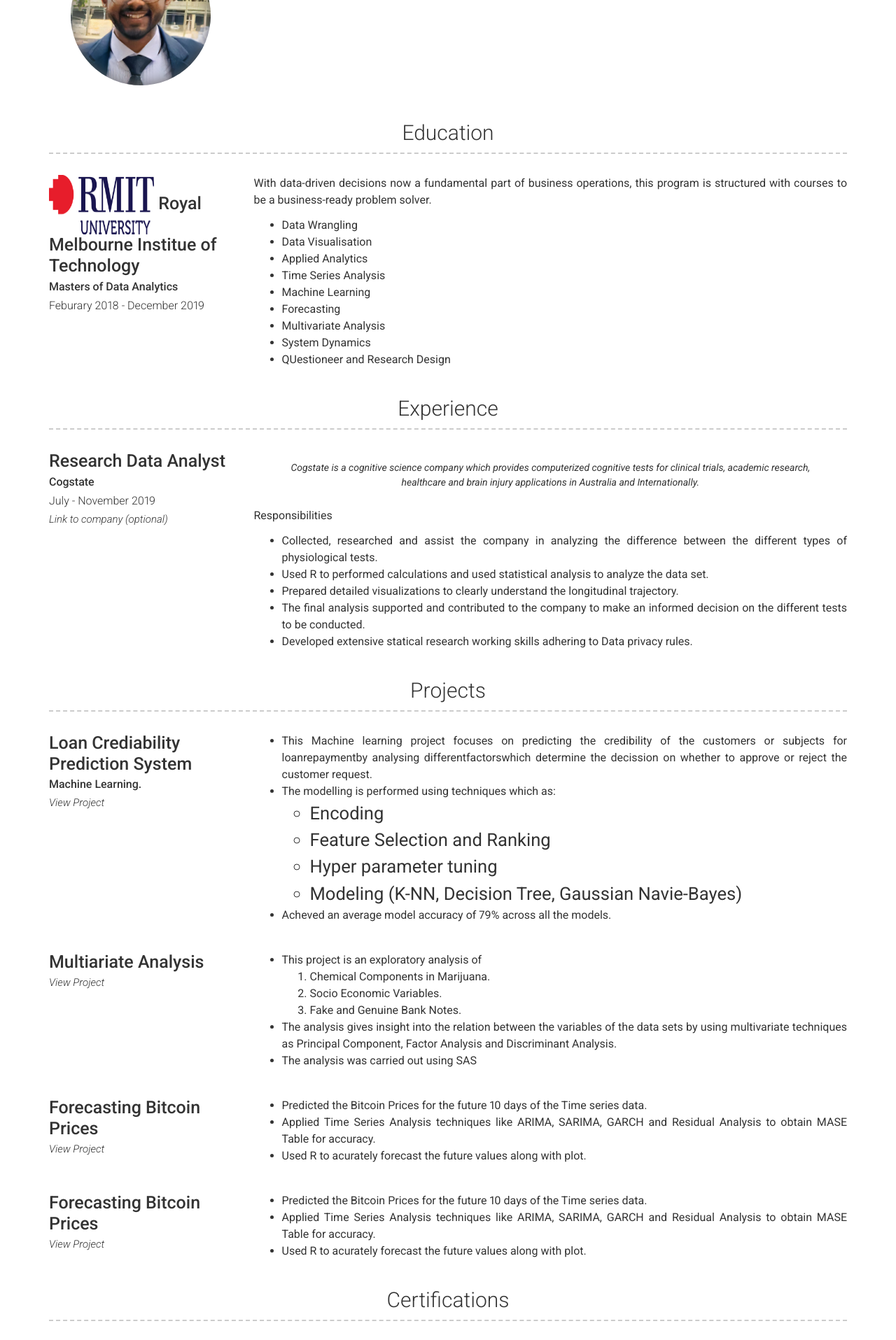
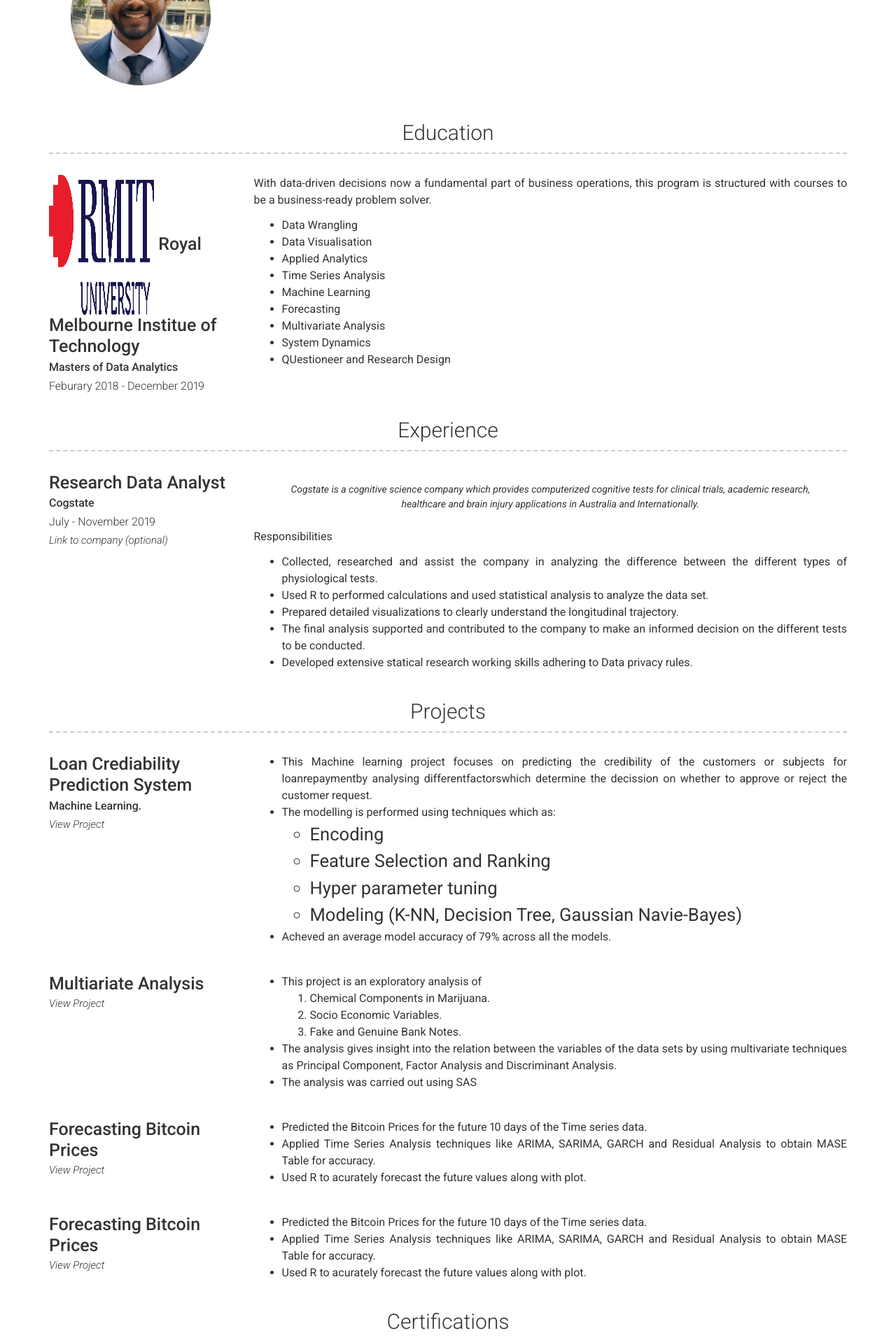
Before and after one commit to Tarun-S-Sarode/Portfolio, a Jekyll site: the page built from index.md, in a window 1280 px wide. Shown: the part 367-2282 px from the top of the page at 70% size. Built offline with Jekyll 4.4.1, drawn with Linux system fonts in a browser that asks for light colours; nearby versions of some CDN libraries.

Commit message:
Update education.yml

```diff
--- a/_data/education.yml
+++ b/_data/education.yml
@@ -1,7 +1,7 @@
 # Education Template
 - layout: left
   #icon: /images/logo.png
-  name:  <img src="images/logo.png" alt="logo" width="150" height="85" class="mb-0"> Royal Melbourne Institue of Technology
+  name:  <img src="images/logo.png" alt="logo" width="150" height="200" class="mb-0"> Royal Melbourne Institue of Technology
   dates: Feburary 2018 - December 2019
   qualification: Masters of Data Analytics
   # link: nil
```
